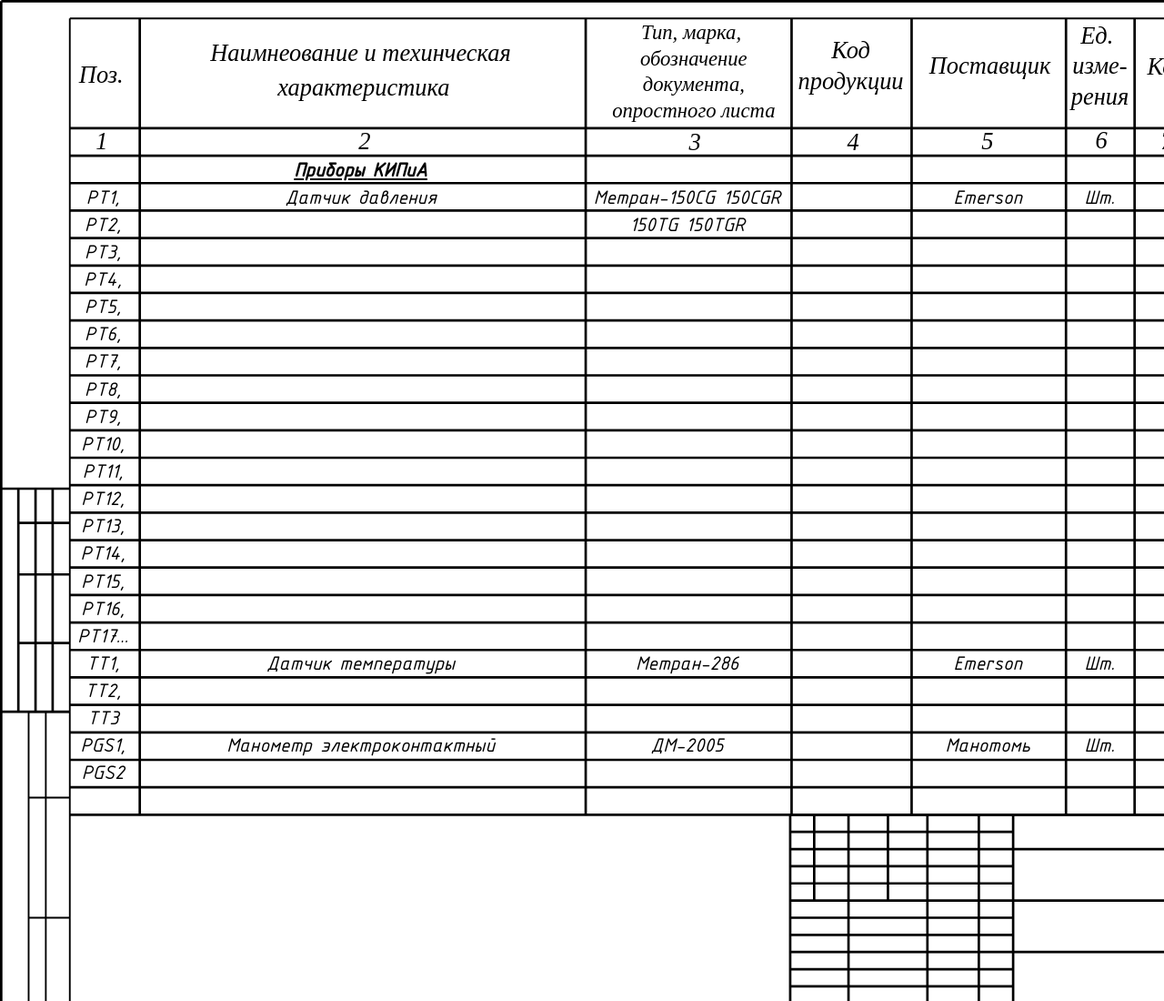
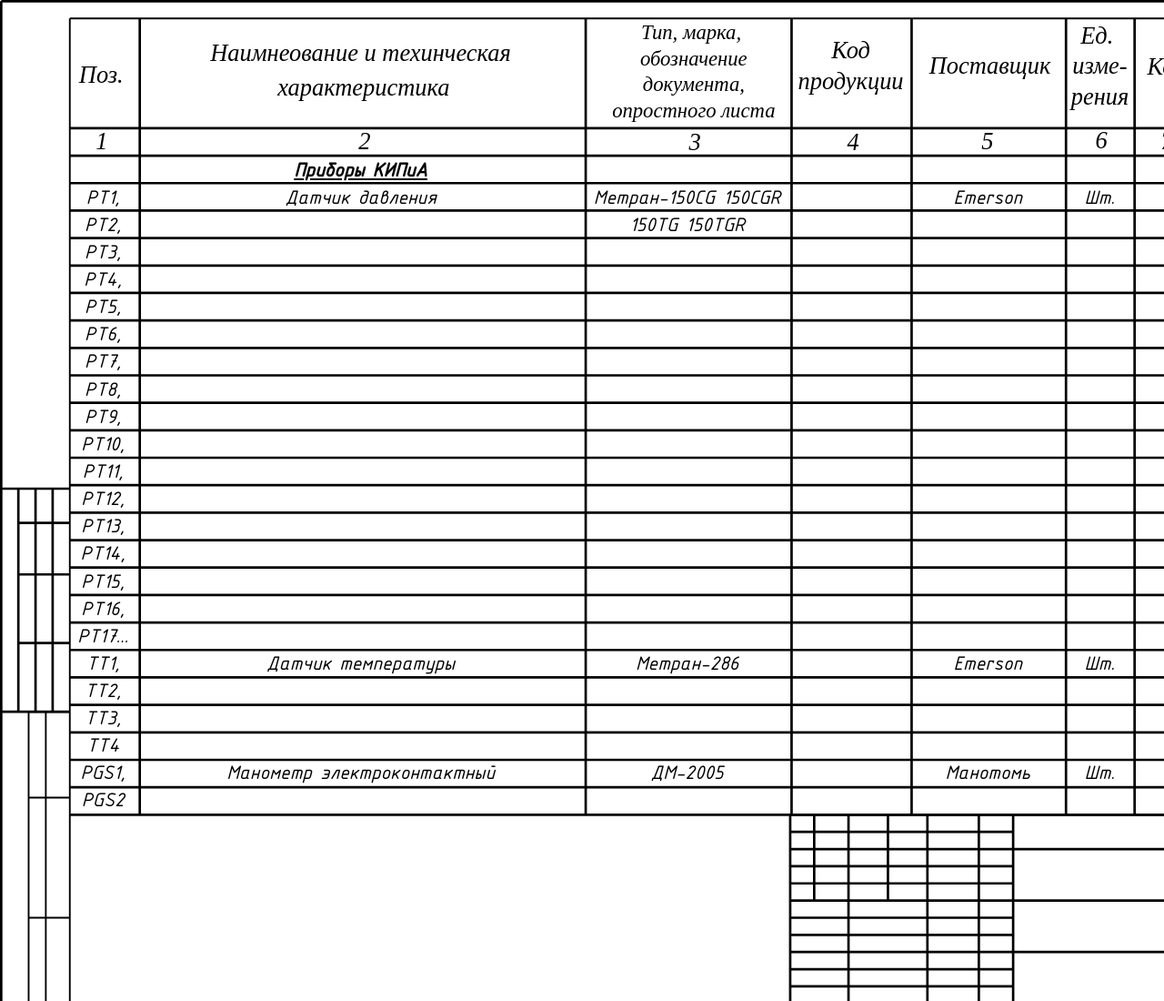
Before and after one commit to RayRaf/gost, a plain HTML site: page index.html in a window 1280 px wide. Shown: the top 1100 px of the page at 91% size. Drawn offline with Linux system fonts and the light colour scheme.

Commit message:
Коммит в ветке test2 (#2)
Круто!

```diff
--- a/index.html
+++ b/index.html
@@ -77,7 +77,7 @@
 			<div class="specitem" id="line3">
 
 				<div class="itemtag">
-					<p>TT1, TT2, TT3 </p>
+					<p>TT1, TT2, TT3, TT4 </p>
 				</div>
 
 				<div class="itemtype">
```
